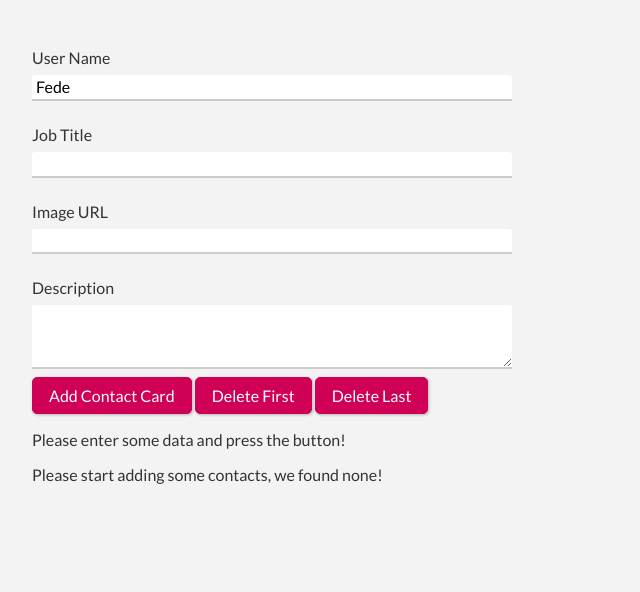
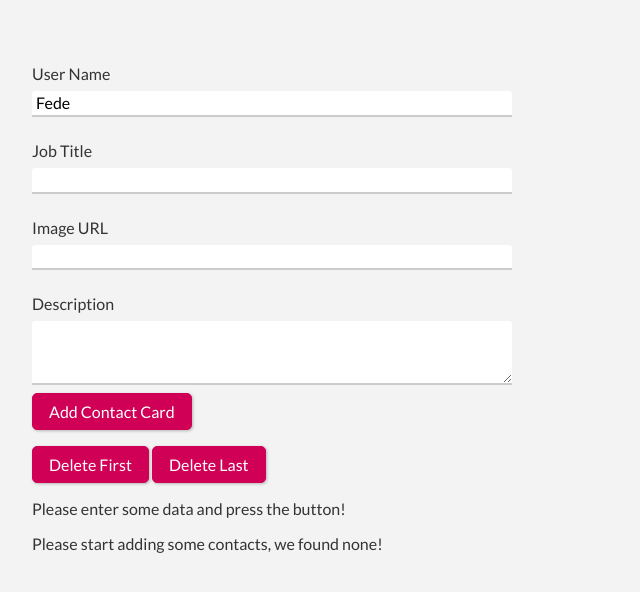
Before and after one commit to federicobaldini/contact-list, a Svelte app: page / in a window 1280 px wide. Shown: the top 592 px of the page, without its empty margins (0-640 px from the left). Built offline with nearby package versions, Linux system fonts and the light colour scheme.

Commit message:
improved input form

```diff
--- a/src/App.svelte
+++ b/src/App.svelte
@@ -45,10 +45,11 @@
   #form {
     width: 30rem;
     max-width: 100%;
+    margin: 1rem 0;
   }
 </style>
 
-<div id="form">
+<form id="form">
   <div class="form-control">
     <label for="userName">User Name</label>
     <input type="text" bind:value={name} id="userName" />
@@ -65,9 +66,9 @@
     <label for="desc">Description</label>
     <textarea rows="3" bind:value={description} id="desc" />
   </div>
-</div>
+  <button on:click|preventDefault={addContact}>Add Contact Card</button>
+</form>
 
-<button on:click={addContact}>Add Contact Card</button>
 <button on:click={deleteFirst}>Delete First</button>
 <button on:click={deleteLast}>Delete Last</button>
 
```
